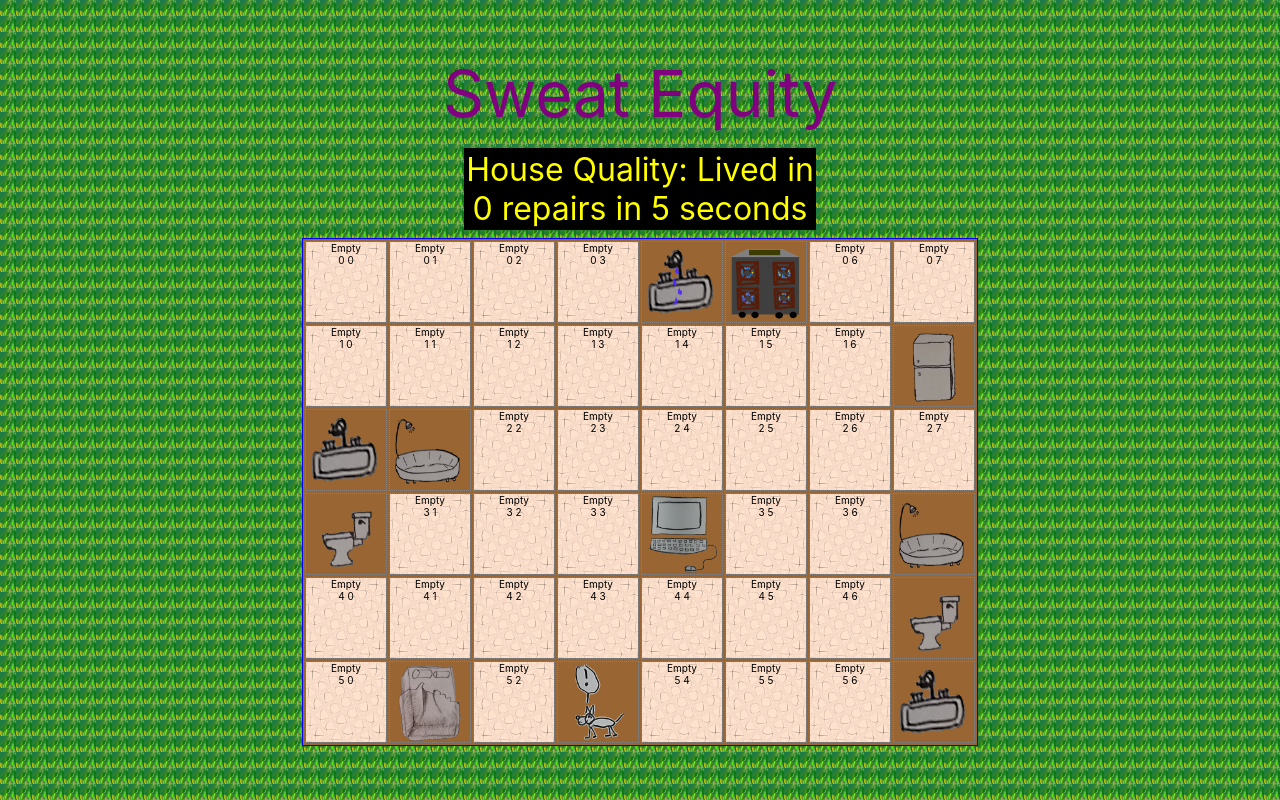
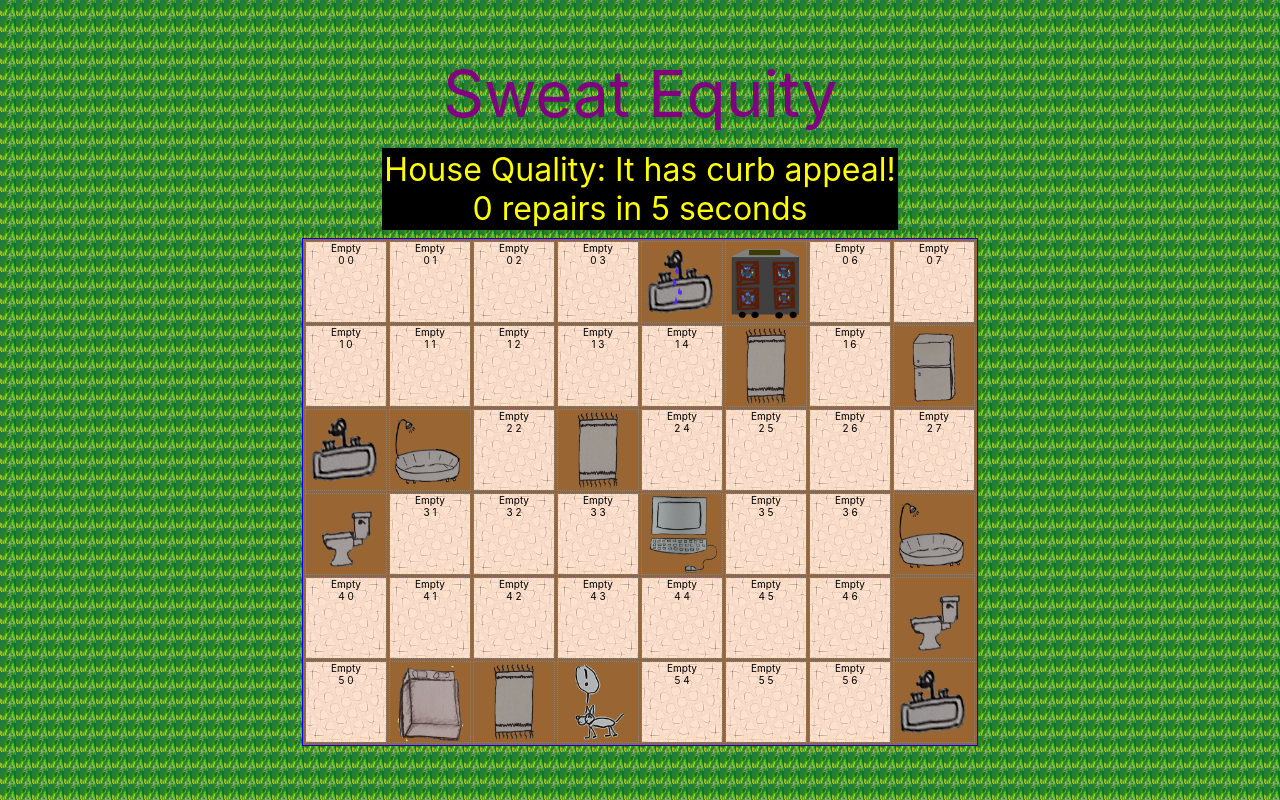
Before and after one commit to addison-grant/sweat-equity-2, a React (Create React App) app: page / in a window 1280 px wide. Built offline with nearby package versions, Linux system fonts and the light colour scheme; no server answers.

Commit message:
Add rug component

```diff
--- a/src/components/Computer.js
+++ b/src/components/Computer.js
@@ -1,7 +1,7 @@
 import React, { Component } from 'react';
 import Repairable from './Repairable.js';
 import Computer1 from '../img/Computer/computer.png';
-import Computer2 from '../img/rug.png';
+import Computer2 from '../img/Rug/rug.png';
 import Computer3 from '../img/man.png';
 
 class Computer extends Component {
--- a/src/components/House.js
+++ b/src/components/House.js
@@ -10,6 +10,7 @@ import Computer from './Computer.js';
 import Shower from './Shower.js';
 import Refrigerator from './Refrigerator.js';
 import Bed from './Bed.js';
+import Rug from './Rug.js';
 
 class House extends React.Component {
   constructor(props) {
@@ -81,7 +82,6 @@ class House extends React.Component {
     startTimes.unshift(0, 0, 0, 0);
     shuffle(startTimes);
 
-    // 10 items.
     addItem(0, 4, Sink);
     addItem(0, 5, Stove);
     addItem(4, 7, Toilet);
@@ -94,6 +94,9 @@ class House extends React.Component {
     addItem(3, 4, Computer);
     addItem(1, 7, Refrigerator);
     addItem(5, 1, Bed);
+    addItem(5, 2, Rug);
+    addItem(1, 5, Rug);
+    addItem(2, 3, Rug);
   }
 
   render() {
--- /dev/null
+++ b/src/components/Rug.js
@@ -0,0 +1,37 @@
+import React, { Component } from 'react';
+import Repairable from './Repairable.js';
+import Rug1 from '../img/Rug/rug.png';
+import Rug2 from '../img/Rug/rug.png';
+import Rug3 from '../img/Sink/sinkDestroyed.png';
+
+import RugSound2 from '../audio/Rug/rug-state-2.wav';
+
+class Rug extends Component {
+  render() {
+    return (
+      <Repairable
+        conditions={[
+          'Burning',
+          'Dirty',
+          'Clean'
+        ]}
+        displayName='Rug'
+        stateImages={[
+          Rug3,
+          Rug2,
+          Rug1
+        ]}
+        stateTransitionTimes={[
+          10,
+          20
+        ]}
+        stateTransitionSounds={[
+          RugSound2
+        ]}
+        {...this.props}
+      />
+    );
+  }
+}
+
+export default Rug;
```
Also changed, not shown: src/img/Rug/rug.png (renamed from src/img/rug.png).
